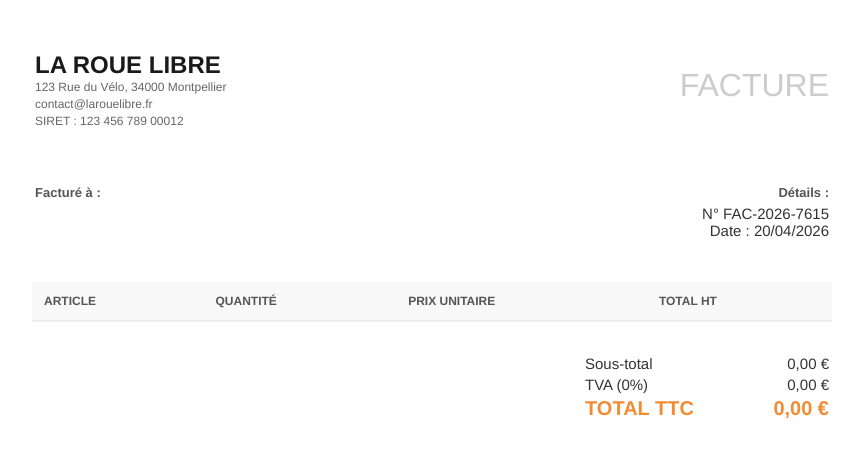
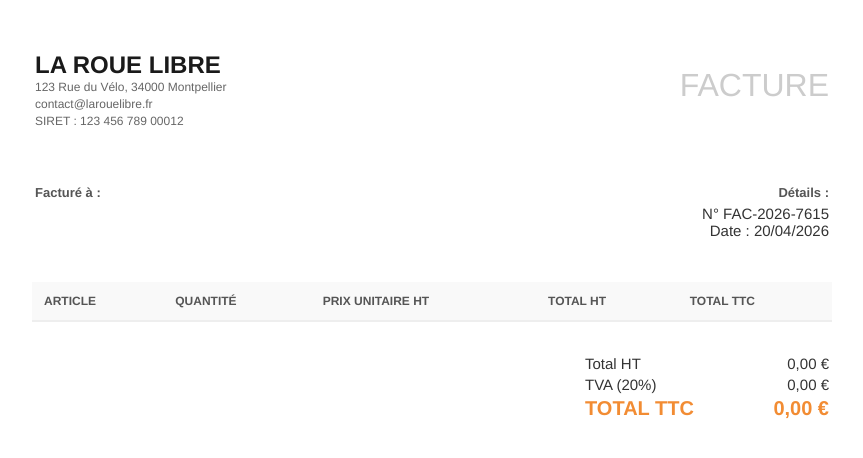
Before and after one commit to Marfael34/Front_React_VeloSphere, a Symfony app: template www/templates/invoice/invoice.html.twig in a window 1280 px wide. Shown: the top 458 px of the page, without its empty margins (208-1071 px from the left). Run offline with Twig, Linux system fonts and the light colour scheme; the template is opened without the code that fills it, so the values that code supplies are empty; some libraries are stand-ins or nearby versions.

Commit message:
addition of VAT calculation

```diff
--- a/www/templates/invoice/invoice.html.twig
+++ b/www/templates/invoice/invoice.html.twig
@@ -106,6 +106,9 @@
     </style>
 </head>
 <body>
+    {# --- DÉFINITION DU TAUX DE TVA (20%) --- #}
+    {% set tva_rate = 20 %}
+
     <div class="invoice-box">
         <div class="header">
             <table>
@@ -148,16 +151,22 @@
                 <tr>
                     <th>Article</th>
                     <th class="text-center">Quantité</th>
-                    <th class="text-right">Prix Unitaire</th>
+                    <th class="text-right">Prix Unitaire HT</th>
                     <th class="text-right">Total HT</th>
+                    <th class="text-right">Total TTC</th>
                 </tr>
             </thead>
             <tbody>
                 {% for line in lines %}
+                {# Calculs pour chaque ligne : Extraction du HT depuis le TTC #}
+                {% set prix_unitaire_ht = line.price / (1 + (tva_rate / 100)) %}
+                {% set sous_total_ht = line.subtotal / (1 + (tva_rate / 100)) %}
+
                 <tr>
                     <td>{{ line.title }}</td>
                     <td class="text-center">{{ line.quantity }}</td>
-                    <td class="text-right">{{ line.price|number_format(2, ',', ' ') }} €</td>
+                    <td class="text-right">{{ prix_unitaire_ht|number_format(2, ',', ' ') }} €</td>
+                    <td class="text-right">{{ sous_total_ht|number_format(2, ',', ' ') }} €</td>
                     <td class="text-right">{{ line.subtotal|number_format(2, ',', ' ') }} €</td>
                 </tr>
                 {% endfor %}
@@ -166,14 +175,18 @@
 
         <div class="total-container">
             <div class="total-wrapper">
+                {# Calculs globaux #}
+                {% set total_ht = total / (1 + (tva_rate / 100)) %}
+                {% set total_tva = total - total_ht %}
+
                 <table style="width: 100%;">
                     <tr class="total-row">
-                        <td>Sous-total</td>
-                        <td class="text-right">{{ total|number_format(2, ',', ' ') }} €</td>
+                        <td>Total HT</td>
+                        <td class="text-right">{{ total_ht|number_format(2, ',', ' ') }} €</td>
                     </tr>
                     <tr class="total-row">
-                        <td>TVA (0%)</td>
-                        <td class="text-right">0,00 €</td>
+                        <td>TVA ({{ tva_rate }}%)</td>
+                        <td class="text-right">{{ total_tva|number_format(2, ',', ' ') }} €</td>
                     </tr>
                     <tr class="total-final">
                         <td>TOTAL TTC</td>
```
Also changed, not shown: 2 other files.
